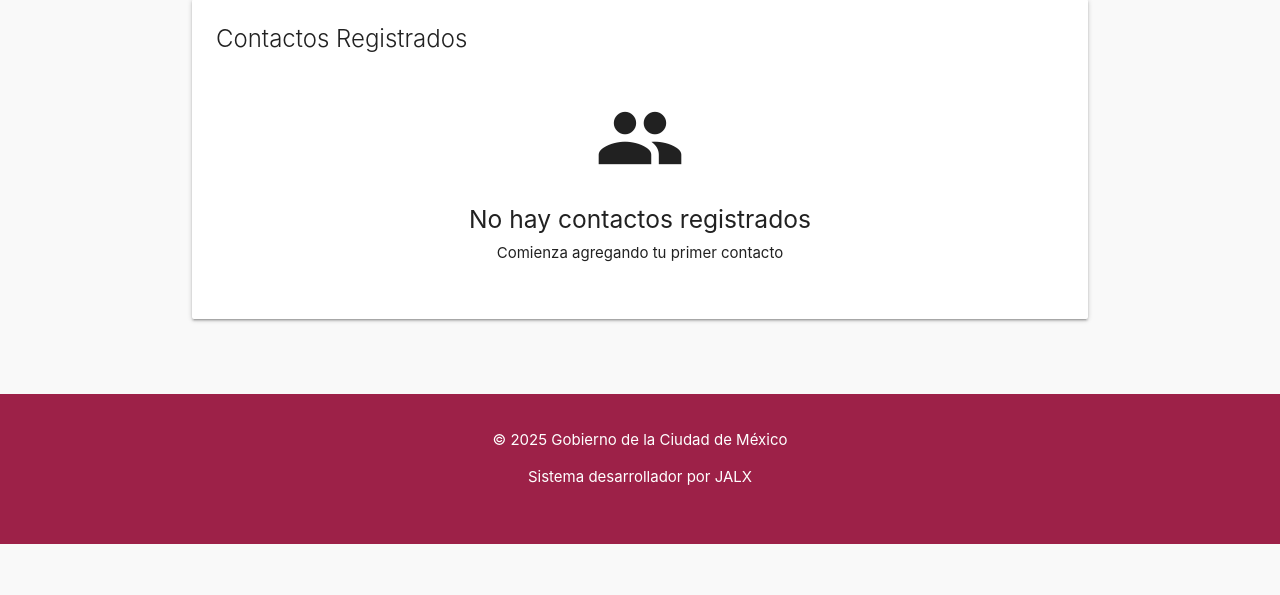
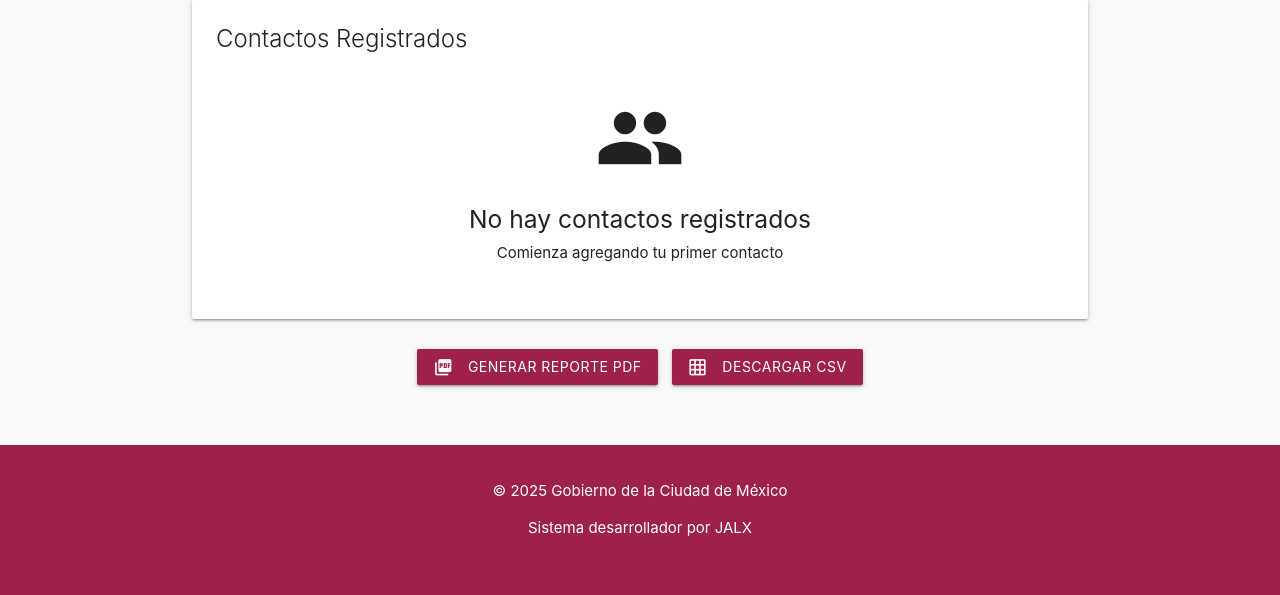
Before and after one commit to jordyaq/Gestor_Flask, a Flask app: page / in a window 1280 px wide. Shown: the part 608-1203 px from the top of the page. Before the commit the page ends 1152 px from the top, so only its background shows below. Run offline with Flask 3, Linux system fonts and the light colour scheme; data that the repository does not hold is empty; some libraries are stand-ins or nearby versions.

Commit message:
Se agrego el boton crear PDF y CSV

```diff
--- a/app.py
+++ b/app.py
@@ -1,5 +1,16 @@
 from flask import Flask, render_template, request, redirect, url_for
 import psycopg2
+from flask import send_file
+from reportlab.lib.pagesizes import letter
+from reportlab.lib import colors
+from reportlab.lib.styles import getSampleStyleSheet, ParagraphStyle
+from reportlab.platypus import SimpleDocTemplate, Table, TableStyle, Paragraph, Spacer, Image
+from reportlab.lib.units import inch
+import csv
+import io
+from datetime import datetime
+from flask import send_from_directory
+
 
 app = Flask(__name__)
 
@@ -89,5 +100,151 @@ def eliminar(id):
     conn.close()
     return redirect(url_for('index'))
 
+@app.route('/static/<path:filename>')
+def serve_static(filename):
+        return send_from_directory('static', filename)
+
+@app.route('/generar_pdf')
+def generar_pdf():
+    # Obtener datos de la base de datos
+    conn = get_db_connection()
+    cur = conn.cursor()
+    cur.execute("SELECT * FROM contactos ORDER BY id DESC;")
+    contactos = cur.fetchall()
+    cur.close()
+    conn.close()
+
+    # Crear buffer para el PDF
+    buffer = io.BytesIO()
+
+    # Configurar documento PDF
+    doc = SimpleDocTemplate(buffer, pagesize=letter,
+                           rightMargin=72, leftMargin=72,
+                           topMargin=72, bottomMargin=18)
+    elements = []
+
+    # Estilos
+    styles = getSampleStyleSheet()
+    styles.add(ParagraphStyle(name='Center', alignment=1))
+    styles.add(ParagraphStyle(name='Right', alignment=2))
+
+    # Color institucional CDMX
+    color_guinda = colors.HexColor('#9c1d2b')
+    color_fondo = colors.HexColor('#f5e6e8')
+
+    # Encabezado con logos (reemplaza con rutas reales)
+    try:
+        # En la función generar_pdf
+        logo1 = Image('static/logo1.png', width=1.5*inch, height=1*inch)
+        logo2 = Image('static/logo2.png', width=1.5*inch, height=1*inch)
+        elements.append(logo1)
+        elements.append(Spacer(1, 0.4*inch))
+    except:
+        pass
+
+    # Título
+    elements.append(Paragraph("Gobierno de la Ciudad de México",
+                            styles["Title"]))
+    elements.append(Paragraph("Registro de Contactos",
+                            styles["Heading1"]))
+    elements.append(Spacer(1, 12))
+
+    # Fecha de generación
+    fecha = datetime.now().strftime("%d/%m/%Y %H:%M:%S")
+    elements.append(Paragraph(f"<b>Generado el:</b> {fecha}",
+                            styles["Normal"]))
+    elements.append(Spacer(1, 24))
+
+    # Tabla de contactos
+    if contactos:
+        # Encabezados de tabla
+        data = [["ID", "Nombre", "Correo", "Teléfono"]]
+
+        # Agregar filas de datos
+        for contacto in contactos:
+            data.append([
+                str(contacto[0]),
+                contacto[1],
+                contacto[2],
+                contacto[3]
+            ])
+
+        # Crear tabla
+        tabla = Table(data)
+        tabla.setStyle(TableStyle([
+            ('BACKGROUND', (0, 0), (-1, 0), color_guinda),
+            ('TEXTCOLOR', (0, 0), (-1, 0), colors.whitesmoke),
+            ('ALIGN', (0, 0), (-1, -1), 'CENTER'),
+            ('FONTNAME', (0, 0), (-1, 0), 'Helvetica-Bold'),
+            ('FONTSIZE', (0, 0), (-1, 0), 14),
+            ('BOTTOMPADDING', (0, 0), (-1, 0), 12),
+            ('BACKGROUND', (0, 1), (-1, -1), color_fondo),
+            ('GRID', (0, 0), (-1, -1), 1, colors.black)
+        ]))
+        elements.append(tabla)
+    else:
+        elements.append(Paragraph("No hay contactos registrados",
+                                styles["Heading2"]))
+
+    elements.append(Spacer(1, 36))
+
+    # Pie de página
+    elements.append(Paragraph("© 2025 Gobierno de la Ciudad de México - Todos los derechos reservados",
+                            styles["Normal"]))
+
+    # Construir PDF
+    doc.build(elements)
+
+    # Preparar para descarga
+    buffer.seek(0)
+    return send_file(buffer, as_attachment=True,
+                   download_name='contactos_cdmx.pdf',
+                   mimetype='application/pdf')
+
+@app.route('/generar_csv')
+def generar_csv():
+    # Obtener datos de la base de datos
+    conn = get_db_connection()
+    cur = conn.cursor()
+    cur.execute("SELECT * FROM contactos ORDER BY id DESC;")
+    contactos = cur.fetchall()
+    cur.close()
+    conn.close()
+
+    # Crear un buffer en memoria para el CSV
+    buffer = io.StringIO()  # Asegúrate de tener esta línea
+
+    # Crear escritor CSV
+    writer = csv.writer(buffer)
+
+    # Escribir encabezados con estilo institucional
+    writer.writerow(["Reporte de Contactos - Gobierno de la Ciudad de México"])
+    writer.writerow([])  # Línea vacía
+    writer.writerow(["Generado el:", datetime.now().strftime("%d/%m/%Y %H:%M:%S")])
+    writer.writerow([])  # Línea vacía
+    writer.writerow(["ID", "Nombre", "Correo", "Teléfono"])
+
+    # Escribir datos
+    for contacto in contactos:
+        writer.writerow(contacto)  # 'w' minúscula
+
+    # Escribir pie de página
+    writer.writerow([])  # Línea vacía
+    writer.writerow(["© 2025Gobierno de la Ciudad de México - Todos los derechos reservados"])
+
+    # Preparar para descarga
+    buffer.seek(0)
+    csv_data = buffer.getvalue()
+    buffer.close()
+
+    # Crear respuesta con el CSV
+    response = app.response_class(
+        response=csv_data,  # Corregido: = en lugar de -
+        mimetype='text/csv',
+    )
+    response.headers.set("Content-Disposition", "attachment", filename="contactos_cdmx.csv")
+    return response
+
+
 if __name__ == '__main__':
     app.run(host='0.0.0.0', port=5000, debug=True)
--- a/templates/index.html
+++ b/templates/index.html
@@ -224,6 +224,17 @@
                 {% endif %}
             </div>
         </div>
+
+        <!-- Botones para generar PDF y CSV -->
+        <div class="center" style="margin-top: 30px;">
+            <a href="/generar_pdf" class="btn waves-effect waves-light btn-custom">
+            <i class="material-icons left">picture_as_pdf</i>Generar Reporte PDF
+            </a>
+            <a href="/generar_csv" class="btn waves-effect waves-light btn-custom" style="margin-left: 10px;">
+            <i class="material-icons left">grid_on</i>Descargar CSV
+            </a>
+        </div>
+
     </main>
 
 
@@ -238,15 +249,14 @@
         </div>
     </footer>
 
-    <!-- Scripts Materialize -->
+
     <script src="https://code.jquery.com/jquery-3.3.1.min.js"></script>
     <script src="https://cdnjs.cloudflare.com/ajax/libs/materialize/1.0.0/js/materialize.min.js"></script>
     <script>
         $(document).ready(function(){
-            // Inicializar modales
+
             $('.modal').modal();
 
-            // Inicializar elementos flotantes
             M.updateTextFields();
         });
     </script>
```
Also changed, not shown: static/logo1.png (added), static/logo2.png (added).
